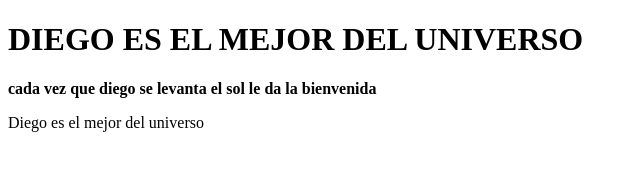
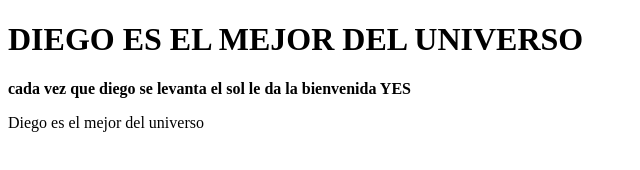
Before and after one commit to diegofc1/proyectPrework-, a plain HTML site: page index.html in a window 1280 px wide. Shown: the full height of the page, 0-640 px from the left. Drawn offline with Linux system fonts and the light colour scheme.

Commit message:
cambios agregados de ejemplo

```diff
--- a/index.html
+++ b/index.html
@@ -8,7 +8,7 @@
 </head>
 <body>
     <h1>DIEGO ES EL MEJOR DEL UNIVERSO</h1>
-    <p><strong>cada vez que diego se levanta el sol le da la bienvenida</strong></p>
+    <p><strong>cada vez que diego se levanta el sol le da la bienvenida YES</strong></p>
     <p>Diego  es el mejor del universo</p>
 </body>
 </html>
```
